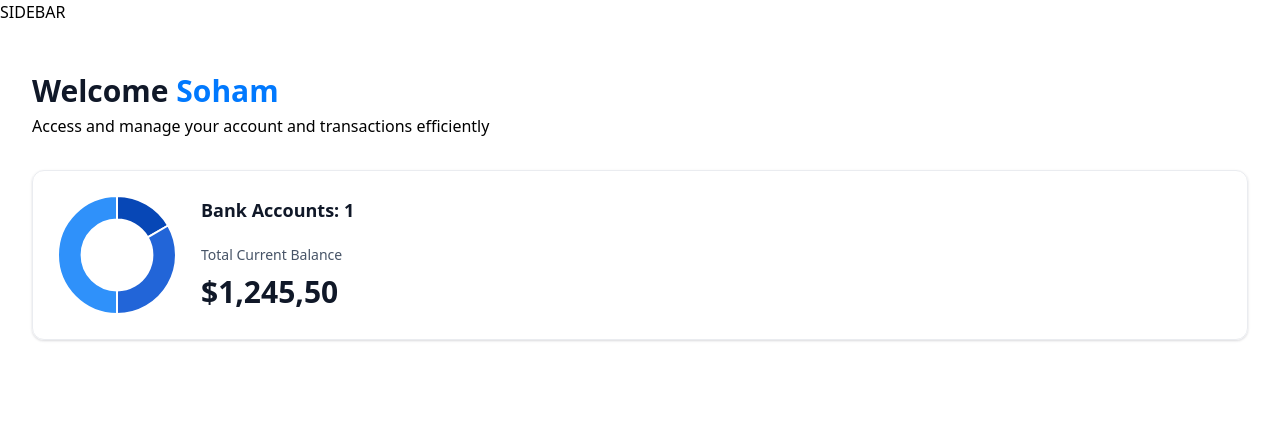
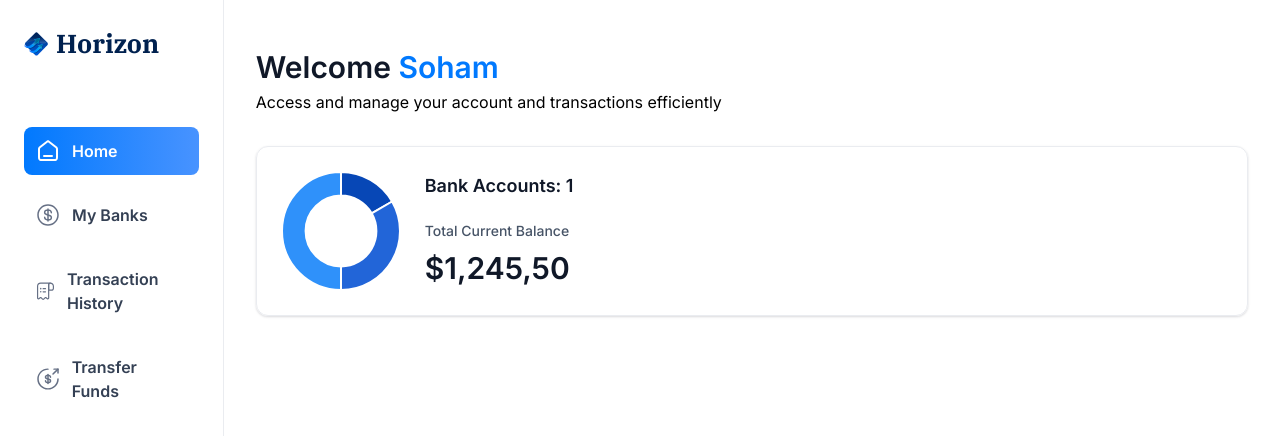
Before and after one commit to soham7kulkarni/bankify, a Next.js app: page / in a window 1280 px wide. Shown: the top 436 px of the page. Built offline with nearby package versions, Linux system fonts and the light colour scheme.

Commit message:
Implement Sidebar links

```diff
--- a/app/(root)/layout.tsx
+++ b/app/(root)/layout.tsx
@@ -1,11 +1,14 @@
+import Sidebar from "@/components/Sidebar";
+
 export default function RootLayout({
   children,
 }: Readonly<{
   children: React.ReactNode;
 }>) {
+  const loggedIn = { firstName: 'Adrian', lastName: 'JSM'};
   return (
-    <main>
-        SIDEBAR
+    <main className="flex h-screen w-full font-inter ">
+        <Sidebar user = {loggedIn} />
         {children}
     </main>
   );
--- /dev/null
+++ b/components/Sidebar.tsx
@@ -0,0 +1,52 @@
+'use client'
+
+import Image from 'next/image'
+import Link from 'next/link'
+import React from 'react'
+import { sidebarLinks } from '@/constants'
+import { cn } from '@/lib/utils'
+import { usePathname } from 'next/navigation'
+
+const Sidebar = ({ user }: SiderbarProps) => {
+
+    const pathname = usePathname();
+  return (
+    <section className='sidebar'>
+        <nav className='flex flex-col gap-4'>
+            <Link href="/"
+            className='mb-12 cursor-pointer flex items-center gap-2'>
+                <Image src ='/icons/logo.svg'
+                width={34}
+                height={34}
+                alt="Horizon Logo"
+                className='size-[24px] max-xl:size-14' />
+                <h1 className='sidebar-logo'> Horizon</h1>
+            </Link>
+                {sidebarLinks.map((item)  => {
+                const isActive = pathname === item.route || pathname.startsWith(`${item.route}/`)
+                return (
+                    <Link href={item.route} key={item.label}
+                    className={cn('sidebar-link', {'bg-bank-gradient' : isActive} )}>
+                        <div className='relative size-6'>
+                            <Image
+                            src={item.imgURL}
+                            alt = {item.label}
+                            fill
+                            className={cn({
+                                'brightness-[3] invert-0': isActive
+                            })} />
+                        </div>
+                        <p className={cn("sidebar-label", {"!text-white":isActive})}>{item.label}</p>
+                    </Link>
+
+                )
+
+            })}
+            USER
+        </nav>
+        Footer
+    </section>
+  )
+}
+
+export default Sidebar
--- /dev/null
+++ b/constants/index.ts
@@ -0,0 +1,137 @@
+export const sidebarLinks = [
+  {
+    imgURL: "/icons/home.svg",
+    route: "/",
+    label: "Home",
+  },
+  {
+    imgURL: "/icons/dollar-circle.svg",
+    route: "/my-banks",
+    label: "My Banks",
+  },
+  {
+    imgURL: "/icons/transaction.svg",
+    route: "/transaction-history",
+    label: "Transaction History",
+  },
+  {
+    imgURL: "/icons/money-send.svg",
+    route: "/payment-transfer",
+    label: "Transfer Funds",
+  },
+];
+
+// good_user / good_password - Bank of America
+export const TEST_USER_ID = "6627ed3d00267aa6fa3e";
+
+// custom_user -> Chase Bank
+// export const TEST_ACCESS_TOKEN =
+//   "access-sandbox-da44dac8-7d31-4f66-ab36-2238d63a3017";
+
+// custom_user -> Chase Bank
+export const TEST_ACCESS_TOKEN =
+  "access-sandbox-229476cf-25bc-46d2-9ed5-fba9df7a5d63";
+
+export const ITEMS = [
+  {
+    id: "6624c02e00367128945e", // appwrite item Id
+    accessToken: "access-sandbox-83fd9200-0165-4ef8-afde-65744b9d1548",
+    itemId: "VPMQJKG5vASvpX8B6JK3HmXkZlAyplhW3r9xm",
+    userId: "6627ed3d00267aa6fa3e",
+    accountId: "X7LMJkE5vnskJBxwPeXaUWDBxAyZXwi9DNEWJ",
+  },
+  {
+    id: "6627f07b00348f242ea9", // appwrite item Id
+    accessToken: "access-sandbox-74d49e15-fc3b-4d10-a5e7-be4ddae05b30",
+    itemId: "Wv7P6vNXRXiMkoKWPzeZS9Zm5JGWdXulLRNBq",
+    userId: "6627ed3d00267aa6fa3e",
+    accountId: "x1GQb1lDrDHWX4BwkqQbI4qpQP1lL6tJ3VVo9",
+  },
+];
+
+export const topCategoryStyles = {
+  "Food and Drink": {
+    bg: "bg-blue-25",
+    circleBg: "bg-blue-100",
+    text: {
+      main: "text-blue-900",
+      count: "text-blue-700",
+    },
+    progress: {
+      bg: "bg-blue-100",
+      indicator: "bg-blue-700",
+    },
+    icon: "/icons/monitor.svg",
+  },
+  Travel: {
+    bg: "bg-success-25",
+    circleBg: "bg-success-100",
+    text: {
+      main: "text-success-900",
+      count: "text-success-700",
+    },
+    progress: {
+      bg: "bg-success-100",
+      indicator: "bg-success-700",
+    },
+    icon: "/icons/coins.svg",
+  },
+  default: {
+    bg: "bg-pink-25",
+    circleBg: "bg-pink-100",
+    text: {
+      main: "text-pink-900",
+      count: "text-pink-700",
+    },
+    progress: {
+      bg: "bg-pink-100",
+      indicator: "bg-pink-700",
+    },
+    icon: "/icons/shopping-bag.svg",
+  },
+};
+
+export const transactionCategoryStyles = {
+  "Food and Drink": {
+    borderColor: "border-pink-600",
+    backgroundColor: "bg-pink-500",
+    textColor: "text-pink-700",
+    chipBackgroundColor: "bg-inherit",
+  },
+  Payment: {
+    borderColor: "border-success-600",
+    backgroundColor: "bg-green-600",
+    textColor: "text-success-700",
+    chipBackgroundColor: "bg-inherit",
+  },
+  "Bank Fees": {
+    borderColor: "border-success-600",
+    backgroundColor: "bg-green-600",
+    textColor: "text-success-700",
+    chipBackgroundColor: "bg-inherit",
+  },
+  Transfer: {
+    borderColor: "border-red-700",
+    backgroundColor: "bg-red-700",
+    textColor: "text-red-700",
+    chipBackgroundColor: "bg-inherit",
+  },
+  Processing: {
+    borderColor: "border-[#F2F4F7]",
+    backgroundColor: "bg-gray-500",
+    textColor: "text-[#344054]",
+    chipBackgroundColor: "bg-[#F2F4F7]",
+  },
+  Success: {
+    borderColor: "border-[#12B76A]",
+    backgroundColor: "bg-[#12B76A]",
+    textColor: "text-[#027A48]",
+    chipBackgroundColor: "bg-[#ECFDF3]",
+  },
+  default: {
+    borderColor: "",
+    backgroundColor: "bg-blue-500",
+    textColor: "text-blue-700",
+    chipBackgroundColor: "bg-inherit",
+  },
+};
```
